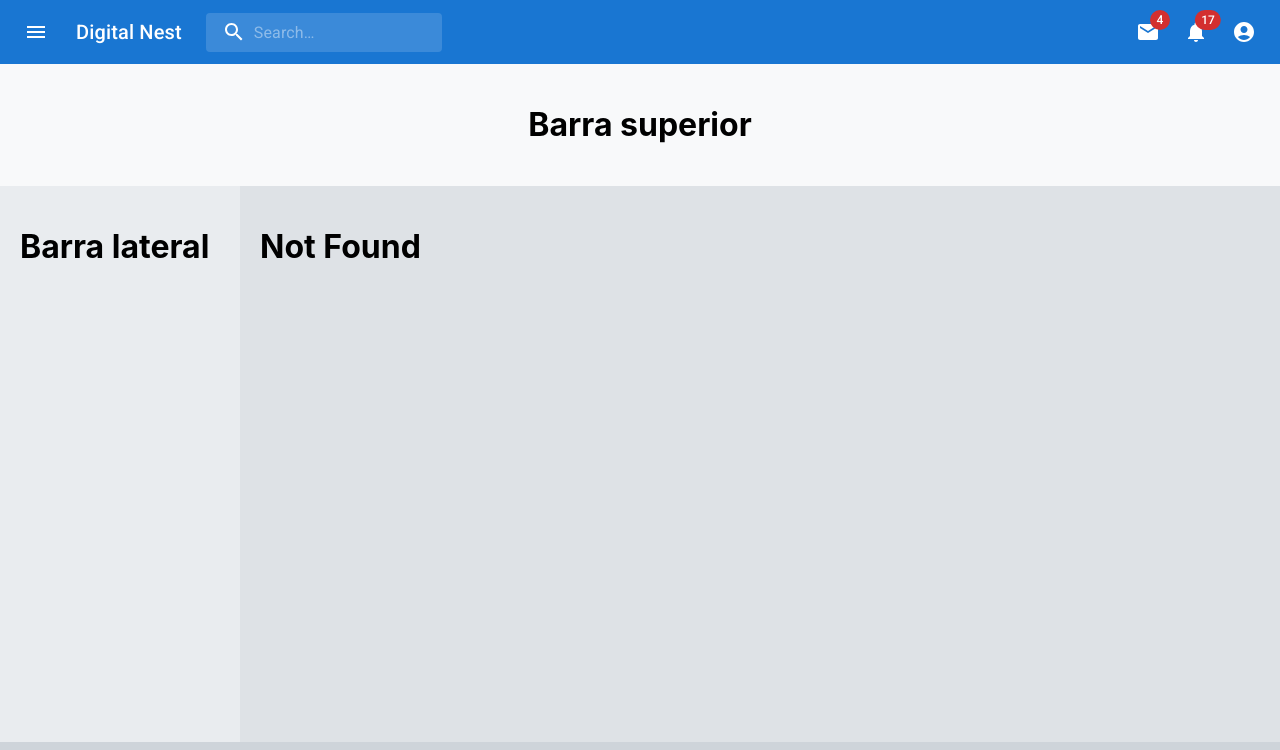
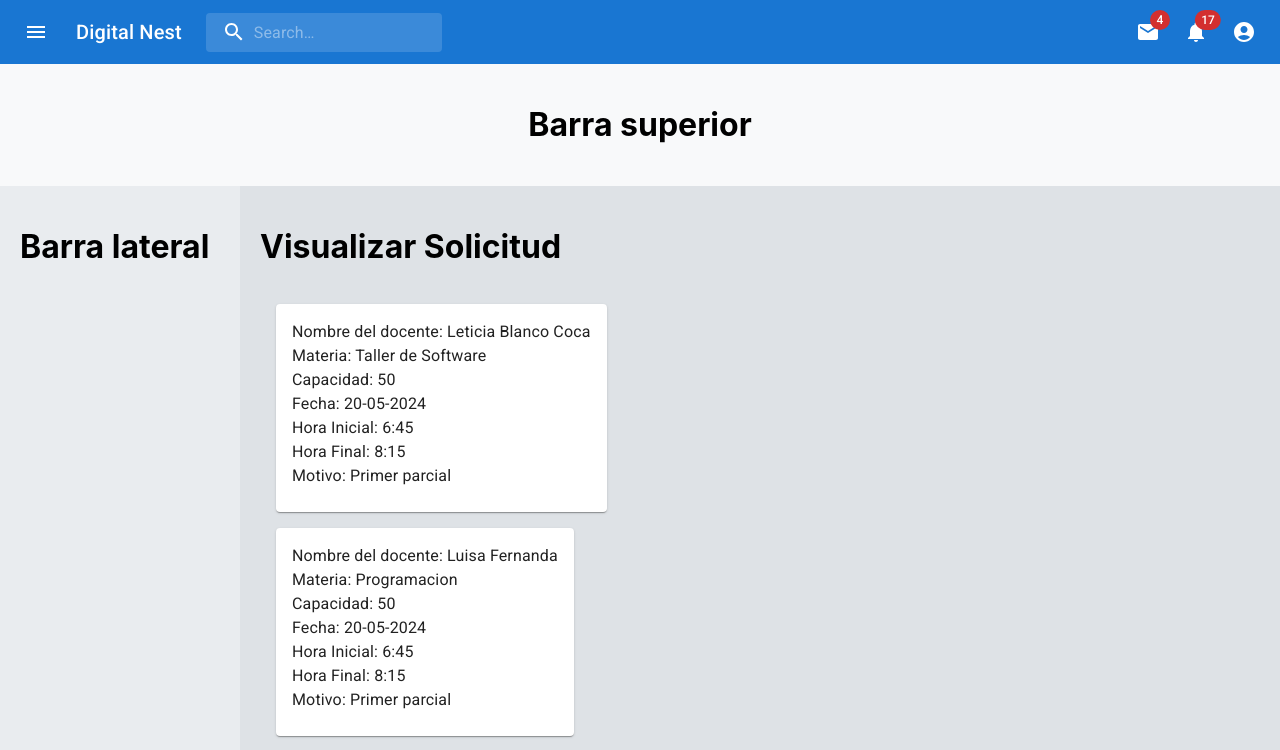
Before and after one commit to iMouchta/DigitalNest, a React (Create React App) app in the folder digital-nest/: page /docente/visualizarSolicitud in a window 1280 px wide. Before the commit this address had no page. Shown: the top 750 px of the page. Built offline with nearby package versions, Linux system fonts and the light colour scheme; the HTML template or start-up script is replaced by a standard one.

Commit message:
Solicitudes view page

```diff
--- a/digital-nest/src/App.js
+++ b/digital-nest/src/App.js
@@ -11,6 +11,7 @@ import HomePage from "./pages/HomePage.js";
 import SolicitudRapidaPage from "./pages/SolicitudRapidaPage.js";
 import SolicitudEspecialPage from "./pages/SolicitudEspecialPage.js";
 import ResponderSolicitudPage from "./pages/ResponderSolicitudPage.js";
+import VisualizarSolicitudPage from "./pages/VisualizarSolicitudPage.js";
 
 function App() {
   return (
@@ -35,6 +36,7 @@ function App() {
               path="responderSolicitud"
               element={<ResponderSolicitudPage />}
             />
+            <Route path="visualizarSolicitud" element={<VisualizarSolicitudPage />}/>
           </Route>
           <Route path="/administrador" element={<HomePage />}>
             <Route path="*" element={<h1>Not Found</h1>} />
--- /dev/null
+++ b/digital-nest/src/components/ViewSolicitudes.js
@@ -0,0 +1,88 @@
+import React, { useEffect, useState } from "react";
+import {
+  Button,
+  Card,
+  CardContent,
+  CardActions,
+  Typography,
+  List,
+  ListItem,
+} from "@mui/material";
+
+const data = [
+  {
+    nombre: "Leticia Blanco Coca",
+    materia: "Taller de Software",
+    capacidad: "50",
+    fecha: "20-05-2024",
+    horaInicial: "6:45",
+    horaFinal: "8:15",
+    motivo: "Primer parcial",
+  },
+  {
+    nombre: "Luisa Fernanda",
+    materia: "Programacion",
+    capacidad: "50",
+    fecha: "20-05-2024",
+    horaInicial: "6:45",
+    horaFinal: "8:15",
+    motivo: "Primer parcial",
+  },
+  {
+    nombre: "Pablito Perez",
+    materia: "Programacion",
+    capacidad: "50",
+    fecha: "20-05-2024",
+    horaInicial: "6:45",
+    horaFinal: "8:15",
+    motivo: "Primer parcial",
+  },
+  {
+    nombre: "Jose Orosco",
+    materia: "Programacion",
+    capacidad: "50",
+    fecha: "20-05-2024",
+    horaInicial: "6:45",
+    horaFinal: "8:15",
+    motivo: "Primer parcial",
+  },
+];
+
+export default function VisualizarSolicitudPage() {
+  const [solicitdData, setSolicitudData] = useState([]);
+
+  // useEffect(() => {
+  //   fetch('http://localhost:8000/api/ruta-a-tu-endpoint')
+  //     .then(response => response.json())
+  //     .then(data => setData(data));
+  // }, []);
+  return (
+    <div className="visualizar-solicitud-page">
+      <List>
+        {data.map((item) => (
+          <ListItem key={item.id}>
+            <Card>
+              <CardContent>
+                <Typography variant="body1">
+                  Nombre del docente: {item.nombre}
+                </Typography>
+                <Typography variant="body1">Materia: {item.materia}</Typography>
+                <Typography variant="body1">
+                  Capacidad: {item.capacidad}
+                </Typography>
+                <Typography variant="body1">Fecha: {item.fecha}</Typography>
+                <Typography variant="body1">
+                  Hora Inicial: {item.horaInicial}
+                </Typography>
+                <Typography variant="body1">
+                  Hora Final: {item.horaFinal}
+                </Typography>
+                <Typography variant="body1">Motivo: {item.motivo}</Typography>
+              </CardContent>
+            </Card>
+          </ListItem>
+        ))}
+      </List>
+    </div>
+  );
+}
--- /dev/null
+++ b/digital-nest/src/pages/VisualizarSolicitudPage.js
@@ -0,0 +1,11 @@
+import React from "react";
+import ViewSolicitudes from "../components/ViewSolicitudes";
+
+export default function VisualizarSolicitudPage(params) {
+  return (
+    <div className="visualizar-solicitud-page">
+      <h1>Visualizar Solicitud</h1>
+      <ViewSolicitudes />
+    </div>
+  );
+}
```
